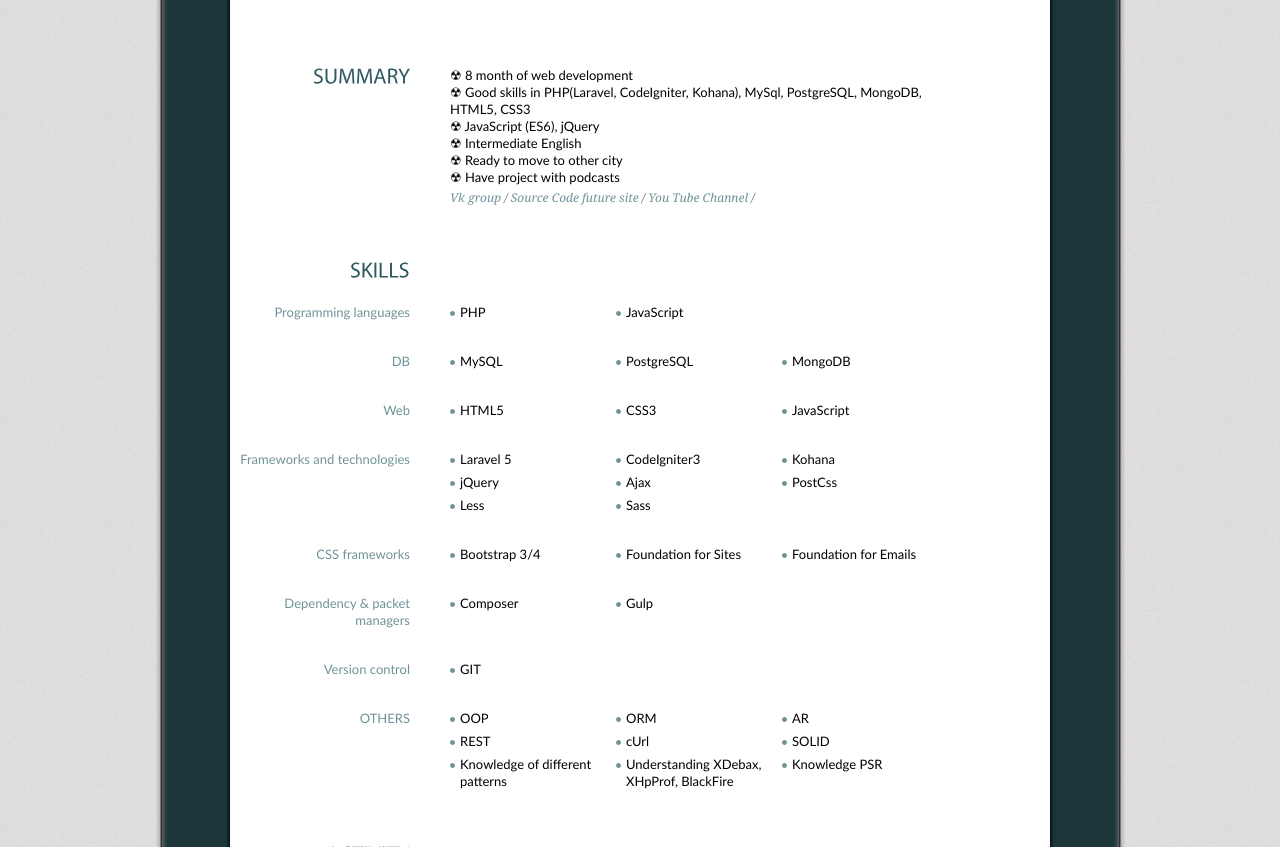
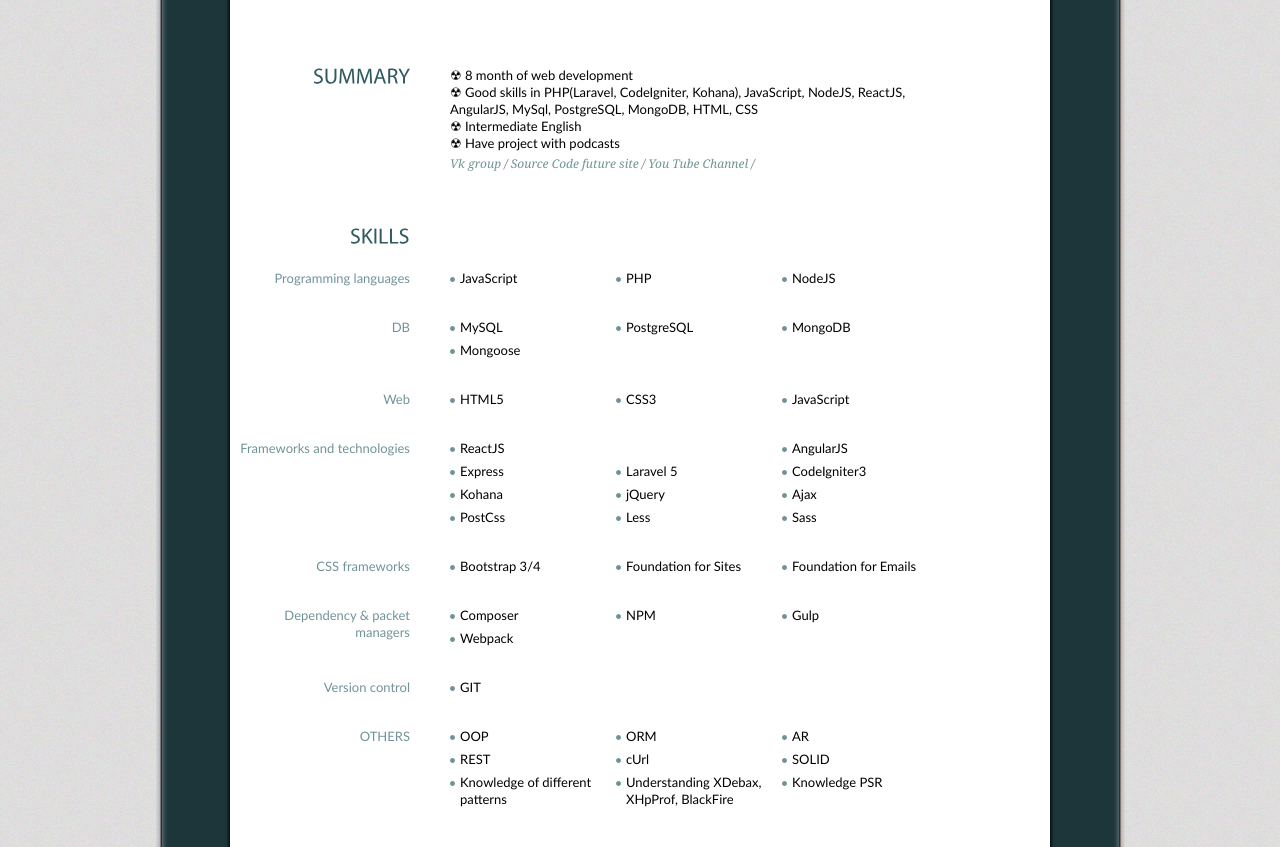
Before and after one commit to druny/danilenko.github.io, a plain HTML site: page index.html in a window 1280 px wide. Shown: the part 480-1327 px from the top of the page. Drawn offline with Linux system fonts and the light colour scheme.

Commit message:
Update index.html

```diff
--- a/index.html
+++ b/index.html
@@ -68,10 +68,9 @@
         <div class="entry">
           <h2>SUMMARY</h2>
           <p>&#9762; 8 month of web development</p>
-          <p>&#9762; Good skills in PHP(Laravel, CodeIgniter, Kohana), MySql, PostgreSQL, MongoDB, HTML5, CSS3</p>
-          <p>&#9762; JavaScript (ES6), jQuery</p>
+          <p>&#9762; Good skills in PHP(Laravel, CodeIgniter, Kohana), JavaScript, NodeJS, ReactJS, AngularJS,
+		  MySql, PostgreSQL, MongoDB, HTML, CSS </p>
           <p>&#9762; Intermediate English </p>
-          <p>&#9762; Ready to move to other city</p>
           <p>
 		&#9762; Have project with podcasts
 		<em>
@@ -105,8 +104,9 @@
           <div class="content">
             <h3>Programming languages</h3>
             <ul class="skills">
+	      <li>JavaScript </li>
               <li>PHP</li>
-              <li>JavaScript </li>
+	      <li>NodeJS</li>
             </ul>
           </div>
           <div class="content">
@@ -115,6 +115,7 @@
               <li>MySQL</li>
               <li>PostgreSQL</li>
               <li>MongoDB</li>
+	      <li>Mongoose</li>
             </ul>
           </div>
           <div class="content">
@@ -128,6 +129,9 @@
           <div class="content">
             <h3>Frameworks and technologies</h3>
             <ul class="skills">
+	      <li>ReactJS<li>
+	      <li>AngularJS</li>
+	      <li>Express</li>
               <li>Laravel 5</li>
               <li>CodeIgniter3</li>
 	      <li>Kohana</li>
@@ -150,7 +154,9 @@
             <h3>Dependency & packet managers</h3>
             <ul class="skills">
               <li>Composer</li>
+	      <li>NPM</li>
               <li>Gulp</li>
+	      <li>Webpack</li>
             </ul>
           </div>
           <div class="content">
```
